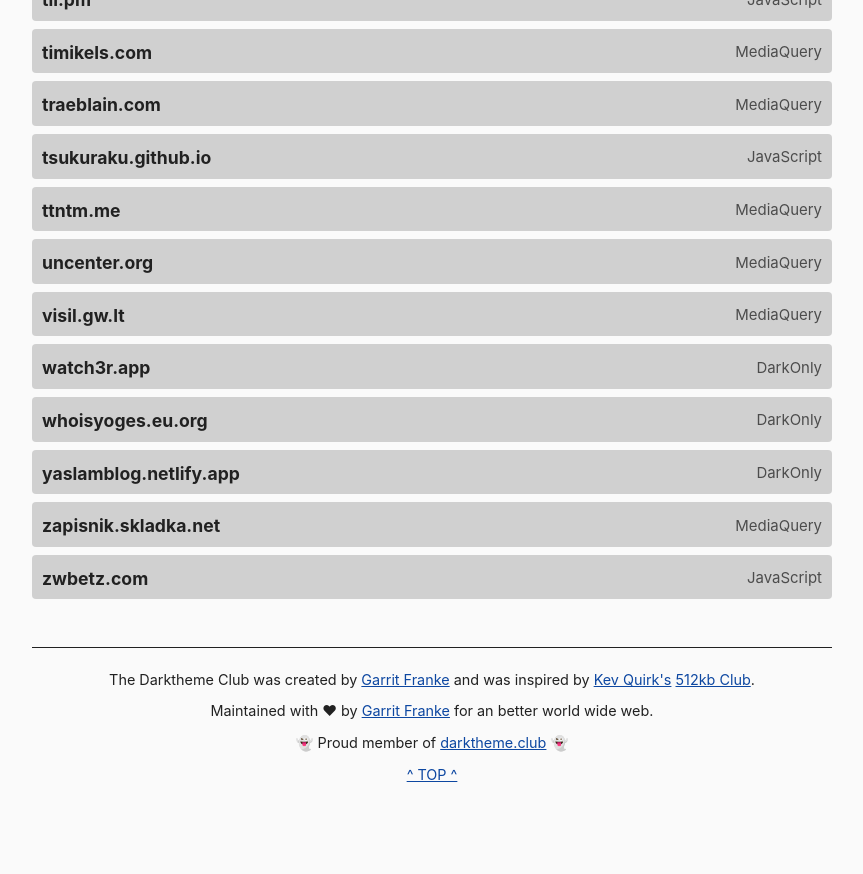
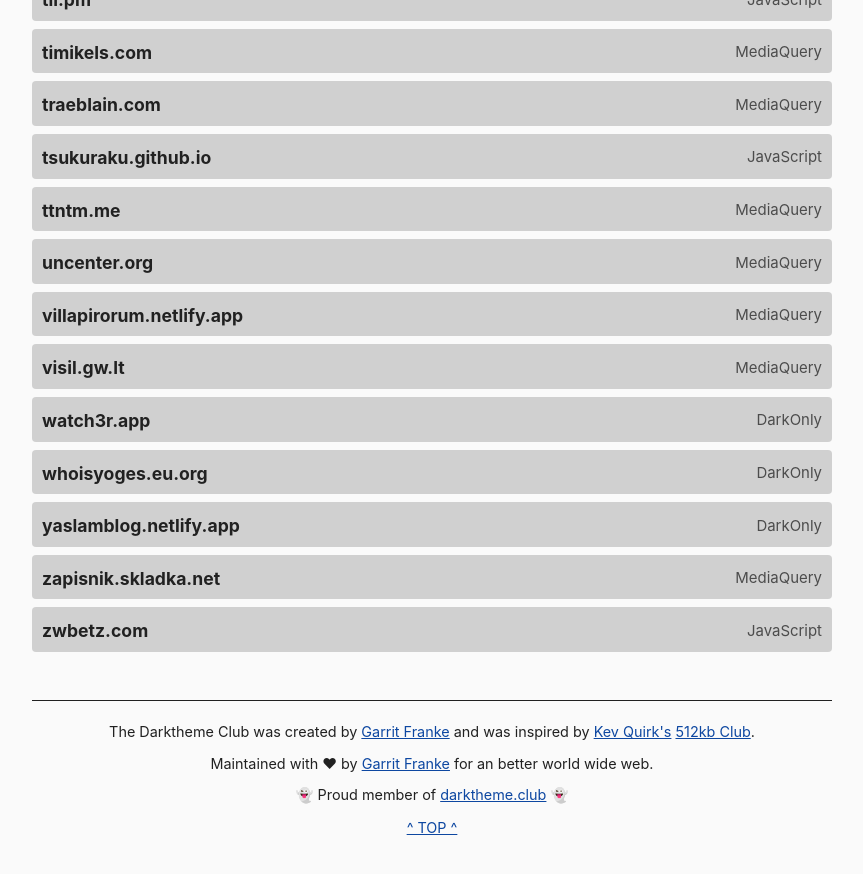
Before and after one commit to katherinek727/darktheme.club, a Jekyll site: the page built from index.md, in a window 1280 px wide and 900 px high, scrolled down 6274 px. Shown: the top 874 px of the window, without its empty margins (208-1071 px from the left). Built offline with Jekyll 4.4.1, drawn with Linux system fonts in a browser that asks for light colours; before the commit the page ends 7121 px from its top, so only the background shows below that.

Commit message:
Add villapirorum to sites.yml
Requesting addition of villapirorum personnal web site to the dark-theme club ring

```diff
--- a/_data/sites.yml
+++ b/_data/sites.yml
@@ -587,3 +587,8 @@
   url: https://zwbetz.com/
   method: javascript
   last_checked: 2024-02-27
+
+- domain: villapirorum.netlify.app
+  url: https://villapirorum.netlify.app/
+  method: mediaquery
+  last_checked: 2024-05-24
```
